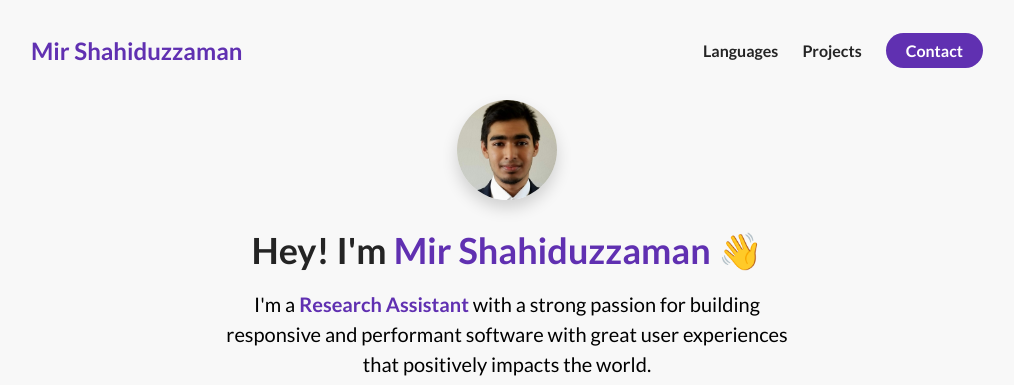
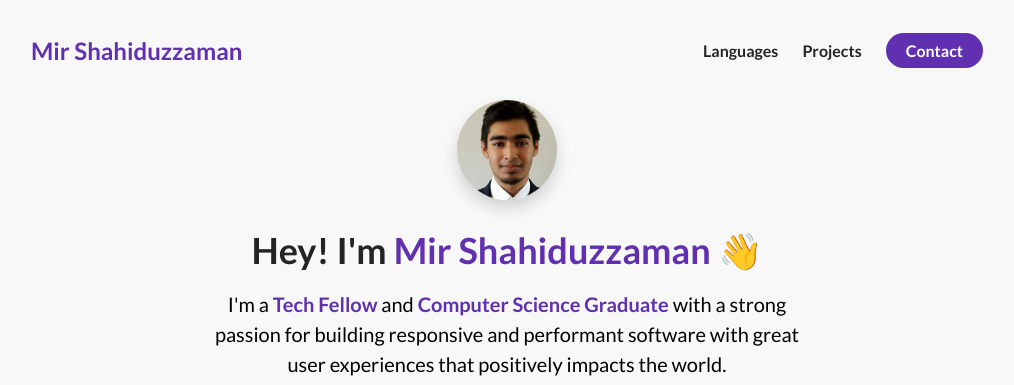
Before and after one commit to MirShahiduzzaman/Portfolio, a plain HTML site: page index.html in a window 1280 px wide. Shown: the top 385 px of the page, without its empty margins (133-1147 px from the left). Drawn offline with Linux system fonts and the light colour scheme.

Commit message:
Updated Resume and Bio

```diff
--- a/index.html
+++ b/index.html
@@ -48,7 +48,7 @@
                         Hey! I'm <span class="text--purple">Mir Shahiduzzaman</span>&nbsp;<span class="wave">👋</span>
                     </h1>
                     <p class="about-me__info--para">
-                        I'm a <strong class="text--purple">Research Assistant</strong> with a strong passion for building responsive and performant software with great user experiences that positively impacts the world.
+                        I'm a <strong class="text--purple">Tech Fellow</strong> and <strong class="text--purple">Computer Science Graduate</strong> with a strong passion for building responsive and performant software with great user experiences that positively impacts the world.
                     </p>
 
                     <!-- Links -->
```
Also changed, not shown: 1 other file.
